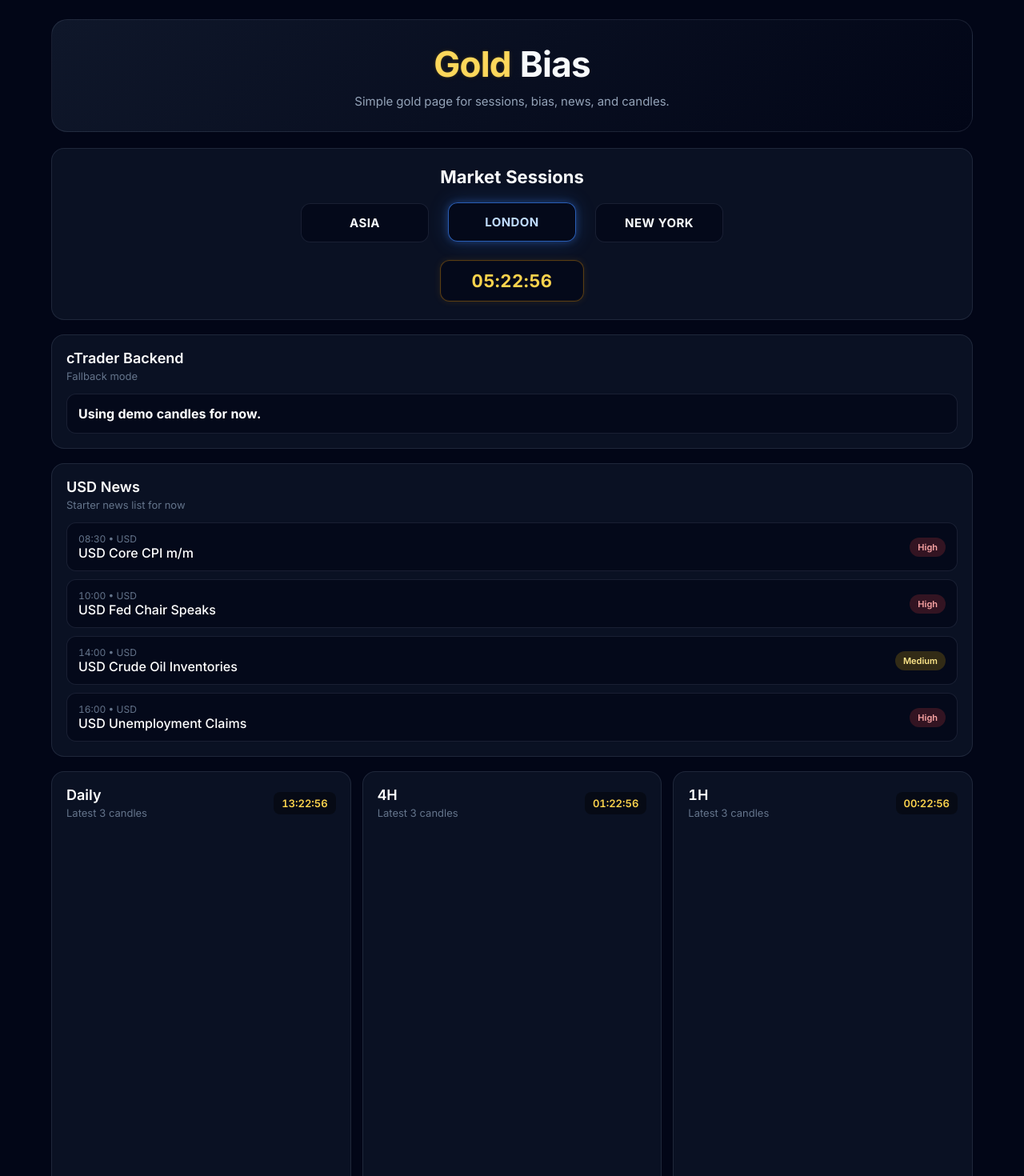
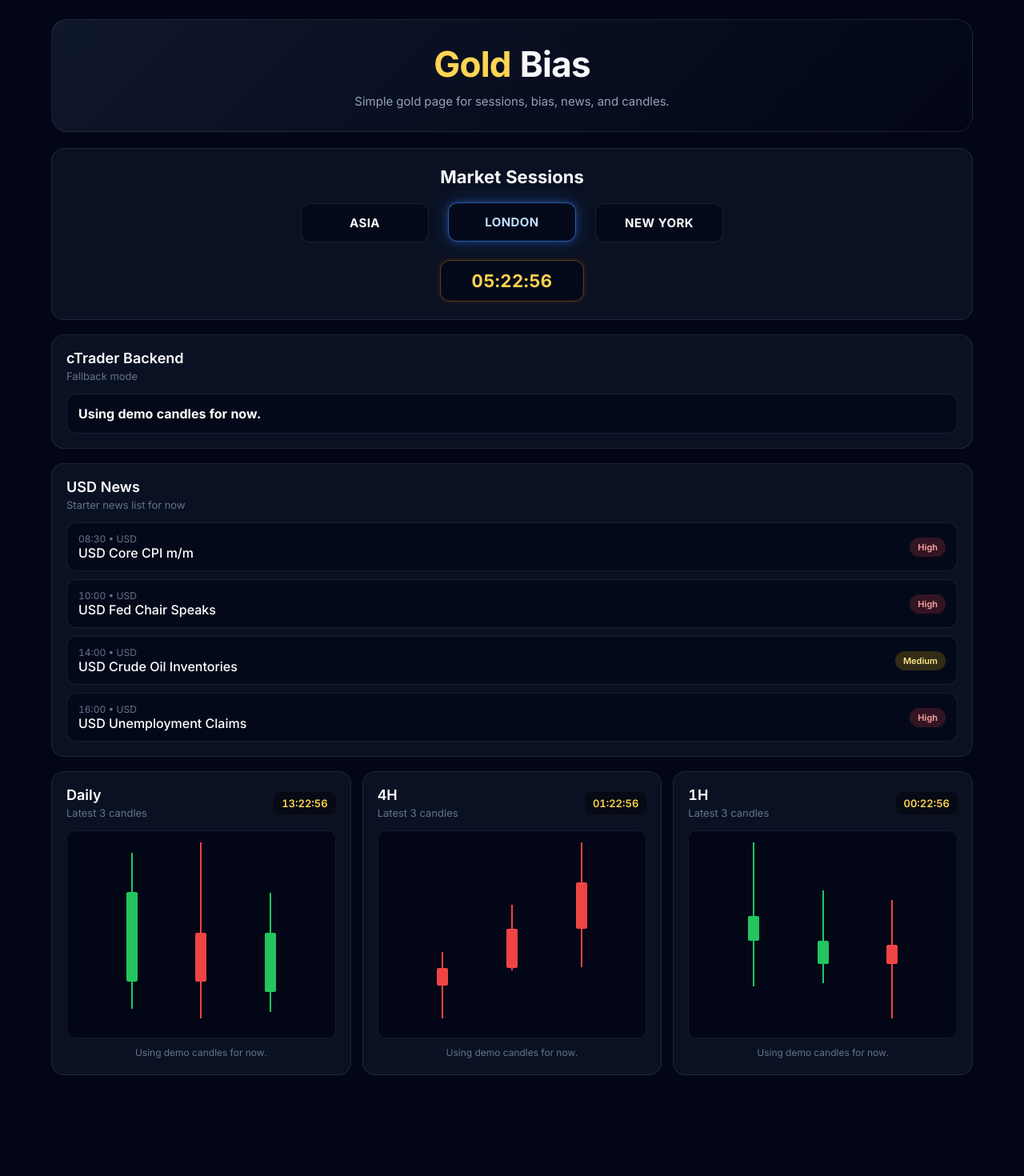
Before and after one commit to Nn1van/gold-bias, a Next.js app: page / in a window 1280 px wide. Shown: the top 1470 px of the page at 80% size. After the commit the page ends 1386 px from the top, so only its background shows below. Built offline with nearby package versions, Linux system fonts and the light colour scheme; no server answers.

Commit message:
Update globals.css

```diff
--- a/app/globals.css
+++ b/app/globals.css
@@ -166,13 +166,9 @@ body {
     inset 0 0 0 1px rgba(245, 158, 11, 0.04);
 }
 
-.bias-grid,
 .candle-grid-main {
   display: grid;
   gap: 14px;
-}
-
-.candle-grid-main {
   grid-template-columns: repeat(3, 1fr);
 }
 
@@ -246,19 +242,63 @@ body {
   padding: 0;
 }
 
-.backend-placeholder {
-  min-height: 260px;
+.tv-chart {
+  height: 260px;
   border-radius: 10px;
   background: rgba(2, 6, 23, 0.9);
   border: 1px solid rgba(148, 163, 184, 0.12);
-  padding: 20px;
+  padding: 14px;
+}
+
+.tv-chart-inner {
+  height: 220px;
   display: flex;
-  align-items: center;
+  align-items: flex-end;
+  justify-content: space-evenly;
+}
+
+.tv-candle {
+  width: 40px;
+  height: 220px;
+  display: flex;
   justify-content: center;
+}
+
+.tv-candle-area {
+  position: relative;
+  width: 100%;
+  height: 220px;
+}
+
+.tv-wick {
+  position: absolute;
+  left: 50%;
+  width: 2px;
+  transform: translateX(-50%);
+}
+
+.tv-body {
+  position: absolute;
+  left: 50%;
+  width: 14px;
+  transform: translateX(-50%);
+  border-radius: 2px;
+}
+
+.candle-up {
+  background: #22c55e;
+}
+
+.candle-down {
+  background: #ef4444;
+}
+
+.candle-notice {
+  margin-top: 10px;
   text-align: center;
-  color: #94a3b8;
-  font-size: 14px;
-  line-height: 1.6;
+  color: #64748b;
+  font-size: 12px;
+  line-height: 1.4;
 }
 
 @keyframes goldPulse {
@@ -299,4 +339,12 @@ body {
     width: 100%;
     max-width: 260px;
   }
+
+  .tv-candle {
+    width: 30px;
+  }
+
+  .tv-body {
+    width: 10px;
+  }
 }
```
